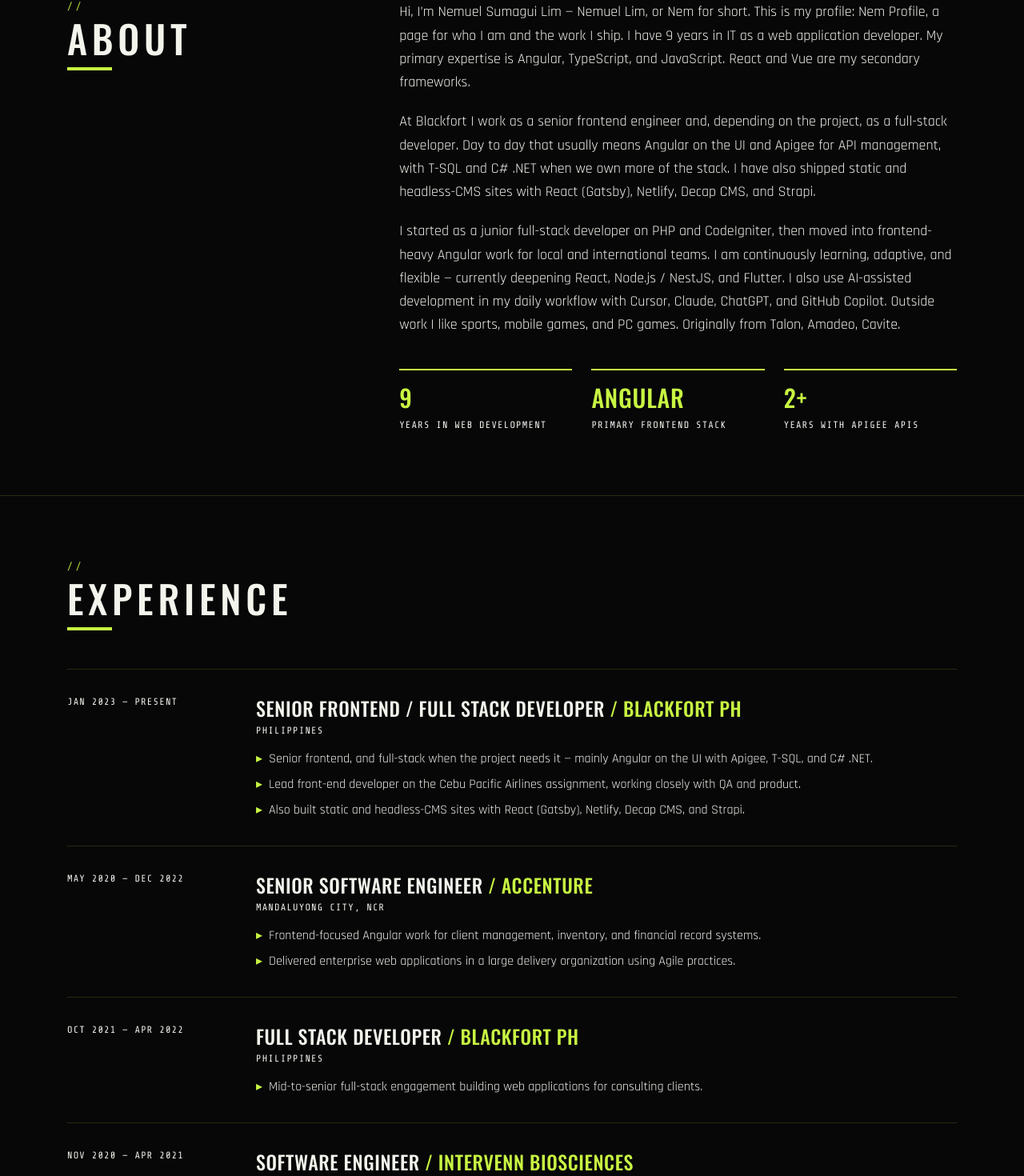
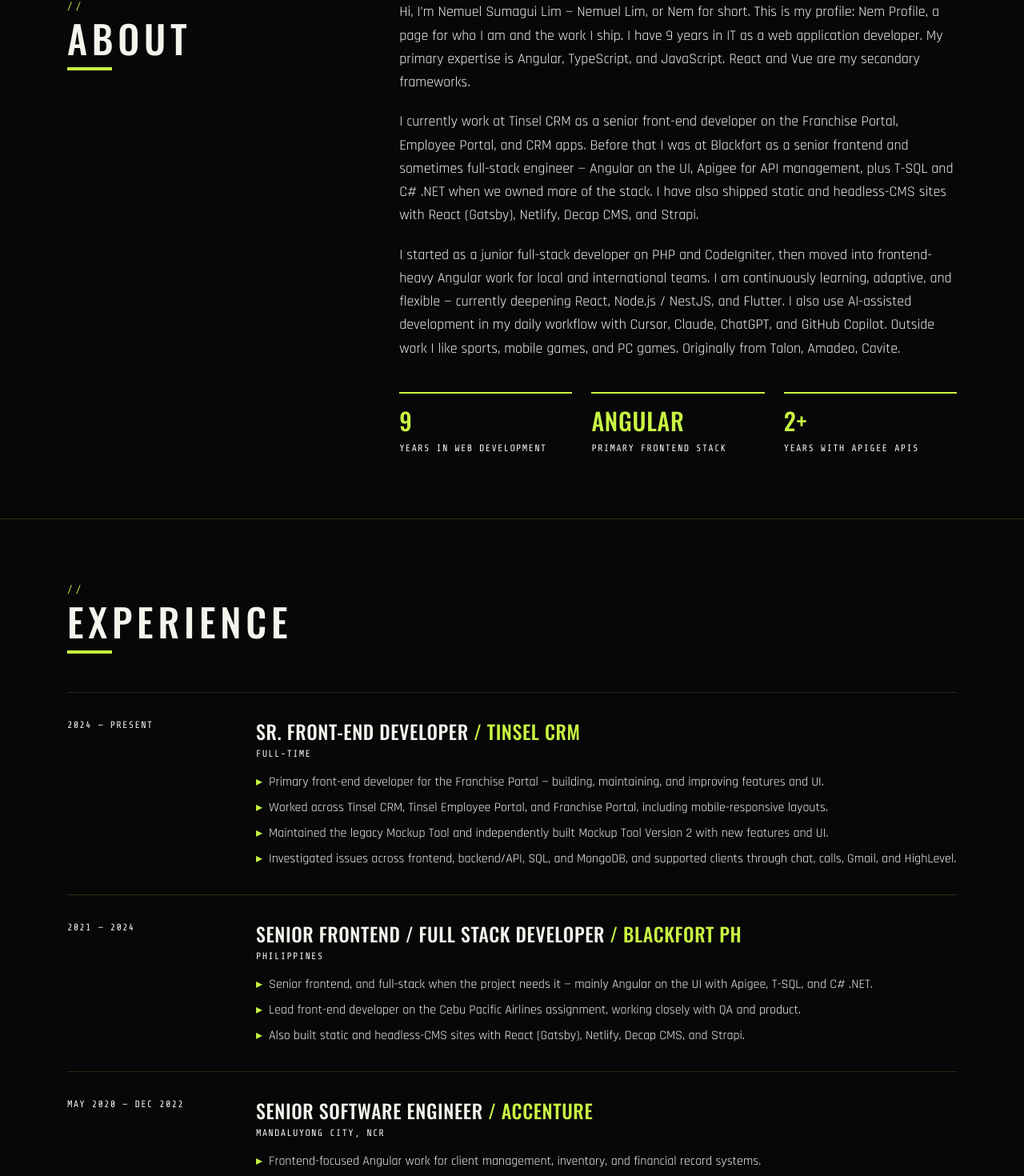
Before and after one commit to limnemuel22/my-profile, a React (Vite) app: page / in a window 1280 px wide. Shown: the part 859-2329 px from the top of the page at 80% size. Built offline with nearby package versions, Linux system fonts and the light colour scheme; no server answers.

Commit message:
Fix mixed experience

```diff
--- a/src/data/profile.js
+++ b/src/data/profile.js
@@ -11,7 +11,7 @@ export const profile = {
     'Nine years building web apps. Angular, TypeScript, and JavaScript are my core — with React, Vue, Apigee, and .NET when the project needs it.',
   about: [
     'Hi, I’m Nemuel Sumagui Lim — Nemuel Lim, or Nem for short. This is my profile: Nem Profile, a page for who I am and the work I ship. I have 9 years in IT as a web application developer. My primary expertise is Angular, TypeScript, and JavaScript. React and Vue are my secondary frameworks.',
-    'At Blackfort I work as a senior frontend engineer and, depending on the project, as a full-stack developer. Day to day that usually means Angular on the UI and Apigee for API management, with T-SQL and C# .NET when we own more of the stack. I have also shipped static and headless-CMS sites with React (Gatsby), Netlify, Decap CMS, and Strapi.',
+    'I currently work at Tinsel CRM as a senior front-end developer on the Franchise Portal, Employee Portal, and CRM apps. Before that I was at Blackfort as a senior frontend and sometimes full-stack engineer — Angular on the UI, Apigee for API management, plus T-SQL and C# .NET when we owned more of the stack. I have also shipped static and headless-CMS sites with React (Gatsby), Netlify, Decap CMS, and Strapi.',
     'I started as a junior full-stack developer on PHP and CodeIgniter, then moved into frontend-heavy Angular work for local and international teams. I am continuously learning, adaptive, and flexible — currently deepening React, Node.js / NestJS, and Flutter. I also use AI-assisted development in my daily workflow with Cursor, Claude, ChatGPT, and GitHub Copilot. Outside work I like sports, mobile games, and PC games. Originally from Talon, Amadeo, Cavite.',
   ],
   avatar: '/nemuel.jpg',
@@ -32,9 +32,21 @@ export const profile = {
 
 export const experience = [
   {
+    role: 'Sr. Front-end Developer',
+    company: 'Tinsel CRM',
+    period: '2024 — Present',
+    location: 'Full-time',
+    highlights: [
+      'Primary front-end developer for the Franchise Portal — building, maintaining, and improving features and UI.',
+      'Worked across Tinsel CRM, Tinsel Employee Portal, and Franchise Portal, including mobile-responsive layouts.',
+      'Maintained the legacy Mockup Tool and independently built Mockup Tool Version 2 with new features and UI.',
+      'Investigated issues across frontend, backend/API, SQL, and MongoDB, and supported clients through chat, calls, Gmail, and HighLevel.',
+    ],
+  },
+  {
     role: 'Senior Frontend / Full Stack Developer',
     company: 'Blackfort PH',
-    period: 'Jan 2023 — Present',
+    period: '2021 — 2024',
     location: 'Philippines',
     highlights: [
       'Senior frontend, and full-stack when the project needs it — mainly Angular on the UI with Apigee, T-SQL, and C# .NET.',
@@ -157,21 +169,21 @@ export const skillGroups = [
 
 export const projects = [
       {
+        name: 'Tinsel CRM',
+        company: 'Tinsel CRM',
+        description:
+          'Primary front-end work on Tinsel CRM, Employee Portal, and Franchise Portal. Mockup Tool v1 support and Mockup Tool v2 build, plus client support and production fixes across Angular, REST APIs, SQL, and MongoDB.',
+        tags: ['Angular', 'TypeScript', 'REST APIs', 'MongoDB', 'AWS'],
+        live: 'https://www.tinselcrm.com/',
+        repo: null,
+      },
+      {
         name: 'Cebu Pacific web applications',
         company: 'Blackfort PH',
         description:
           'Lead frontend developer on airline web apps, working with QA and product to ship production features for Cebu Pacific.',
         tags: ['Angular', 'TypeScript', 'Apigee'],
         live: null,
-        repo: null,
-      },
-      {
-        name: 'Tinsel CRM',
-        company: 'Blackfort PH',
-        description:
-          'Construction CRM used for proposals, invoices, franchise templates, payments, and field support. Frontend feature work plus client support.',
-        tags: ['Frontend', 'CRM', 'Support'],
-        live: 'https://www.tinselcrm.com/',
         repo: null,
       },
       {
```
